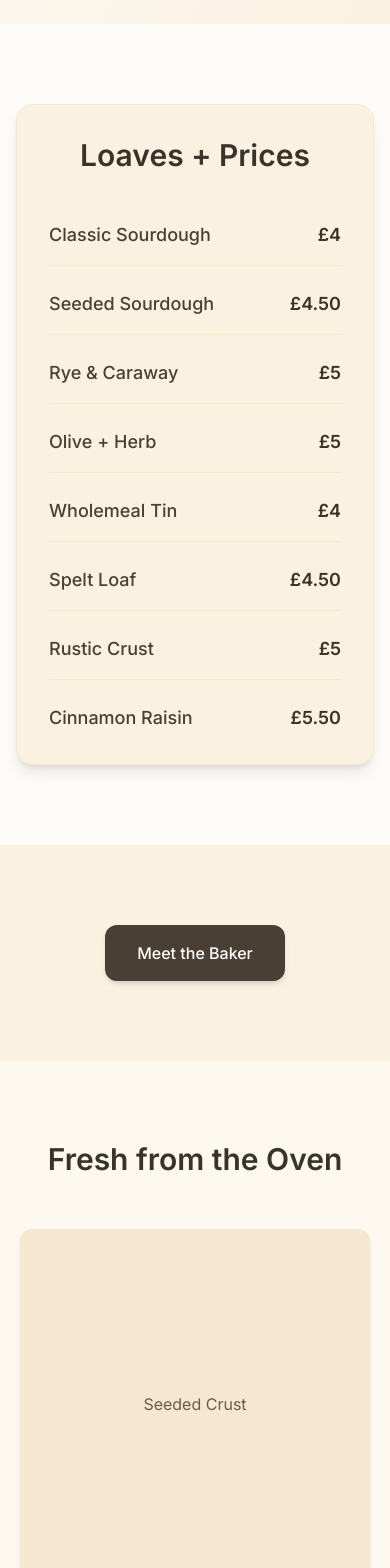
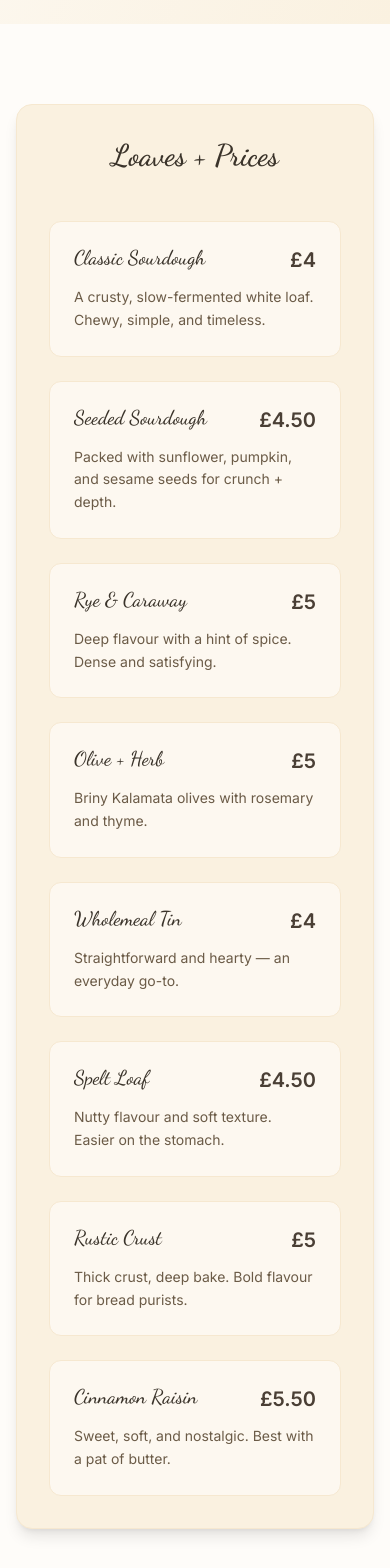
Before and after one commit to Divinical/signature-sourdough, a React (Vite) app: page / in a window 390 px wide. Shown: the part 820-2388 px from the top of the page. Built offline with nearby package versions, Linux system fonts and the light colour scheme.

Commit message:
Refactor: Redesign menu section
Restructure the "Loaves + Prices" section to use a card layout with updated styling, including a new font for the header, descriptions, and prices. Also, ensure the modal is responsive.

```diff
--- a/src/components/AboutModal.tsx
+++ b/src/components/AboutModal.tsx
@@ -18,21 +18,21 @@ const AboutModal = () => {
               Meet the Baker
             </button>
           </DialogTrigger>
-          <DialogContent className="max-w-4xl bg-cream-50 border-cream-300">
+          <DialogContent className="max-w-4xl w-[95vw] bg-cream-50 border-cream-300 max-h-[90vh] overflow-y-auto">
             <DialogHeader>
-              <DialogTitle className="text-2xl md:text-3xl font-inter font-semibold text-earth-700 mb-6">
+              <DialogTitle className="text-2xl md:text-3xl font-dancing font-semibold text-earth-700 mb-6">
                 Meet Nadine
               </DialogTitle>
             </DialogHeader>
-            <div className="grid grid-cols-1 md:grid-cols-2 gap-8 items-center">
-              <div className="aspect-square bg-cream-300 rounded-xl flex items-center justify-center">
+            <div className="grid grid-cols-1 md:grid-cols-2 gap-6 md:gap-8 items-center">
+              <div className="aspect-square bg-cream-300 rounded-xl flex items-center justify-center order-2 md:order-1">
                 <span className="text-earth-500 font-inter">Photo of Nadine</span>
               </div>
-              <div className="space-y-4">
-                <p className="text-lg font-inter text-earth-600 leading-relaxed">
+              <div className="space-y-4 order-1 md:order-2">
+                <p className="text-base md:text-lg font-inter text-earth-600 leading-relaxed">
                   Nadine bakes from her small kitchen in Stornoway — just a few loaves at a time, the way she learned from her grandmother.
                 </p>
-                <p className="text-lg font-inter text-earth-600 leading-relaxed">
+                <p className="text-base md:text-lg font-inter text-earth-600 leading-relaxed">
                   No gluten-free, no fuss. Just sourdough with real crust and warmth.
                 </p>
               </div>
--- a/src/components/MenuSection.tsx
+++ b/src/components/MenuSection.tsx
@@ -3,32 +3,72 @@ import React from 'react';
 
 const MenuSection = () => {
   const menuItems = [
-    { name: "Classic Sourdough", price: "£4" },
-    { name: "Seeded Sourdough", price: "£4.50" },
-    { name: "Rye & Caraway", price: "£5" },
-    { name: "Olive + Herb", price: "£5" },
-    { name: "Wholemeal Tin", price: "£4" },
-    { name: "Spelt Loaf", price: "£4.50" },
-    { name: "Rustic Crust", price: "£5" },
-    { name: "Cinnamon Raisin", price: "£5.50" },
+    {
+      name: "Classic Sourdough",
+      price: "£4",
+      description: "A crusty, slow-fermented white loaf. Chewy, simple, and timeless."
+    },
+    {
+      name: "Seeded Sourdough",
+      price: "£4.50",
+      description: "Packed with sunflower, pumpkin, and sesame seeds for crunch + depth."
+    },
+    {
+      name: "Rye & Caraway",
+      price: "£5",
+      description: "Deep flavour with a hint of spice. Dense and satisfying."
+    },
+    {
+      name: "Olive + Herb",
+      price: "£5",
+      description: "Briny Kalamata olives with rosemary and thyme."
+    },
+    {
+      name: "Wholemeal Tin",
+      price: "£4",
+      description: "Straightforward and hearty — an everyday go-to."
+    },
+    {
+      name: "Spelt Loaf",
+      price: "£4.50",
+      description: "Nutty flavour and soft texture. Easier on the stomach."
+    },
+    {
+      name: "Rustic Crust",
+      price: "£5",
+      description: "Thick crust, deep bake. Bold flavour for bread purists."
+    },
+    {
+      name: "Cinnamon Raisin",
+      price: "£5.50",
+      description: "Sweet, soft, and nostalgic. Best with a pat of butter."
+    },
   ];
 
   return (
     <section className="py-20 px-4 bg-cream-50">
       <div className="max-w-4xl mx-auto">
         <div className="bg-cream-200 border border-cream-300 rounded-2xl shadow-lg p-8 md:p-12">
-          <h2 className="text-3xl md:text-4xl font-inter font-semibold text-earth-700 mb-12 text-center">
+          <h2 className="text-3xl md:text-4xl font-dancing font-semibold text-earth-700 mb-12 text-center">
             Loaves + Prices
           </h2>
           <div className="grid grid-cols-1 md:grid-cols-2 gap-6">
             {menuItems.map((item, index) => (
-              <div key={index} className="flex justify-between items-center border-b border-cream-300 pb-4 last:border-b-0 last:pb-0">
-                <h3 className="text-lg md:text-xl font-inter font-medium text-earth-600">
-                  {item.name}
-                </h3>
-                <span className="text-lg md:text-xl font-inter font-semibold text-earth-700">
-                  {item.price}
-                </span>
+              <div
+                key={index}
+                className="bg-cream-100 border border-cream-300 rounded-xl p-6 hover:shadow-md transition-shadow duration-200 hover:-translate-y-1 transition-transform"
+              >
+                <div className="flex justify-between items-start mb-3">
+                  <h3 className="text-xl font-dancing font-medium text-earth-700 leading-tight">
+                    {item.name}
+                  </h3>
+                  <span className="text-xl font-inter font-semibold text-earth-600 ml-4">
+                    {item.price}
+                  </span>
+                </div>
+                <p className="text-sm font-inter text-earth-500 leading-relaxed">
+                  {item.description}
+                </p>
               </div>
             ))}
           </div>
```
